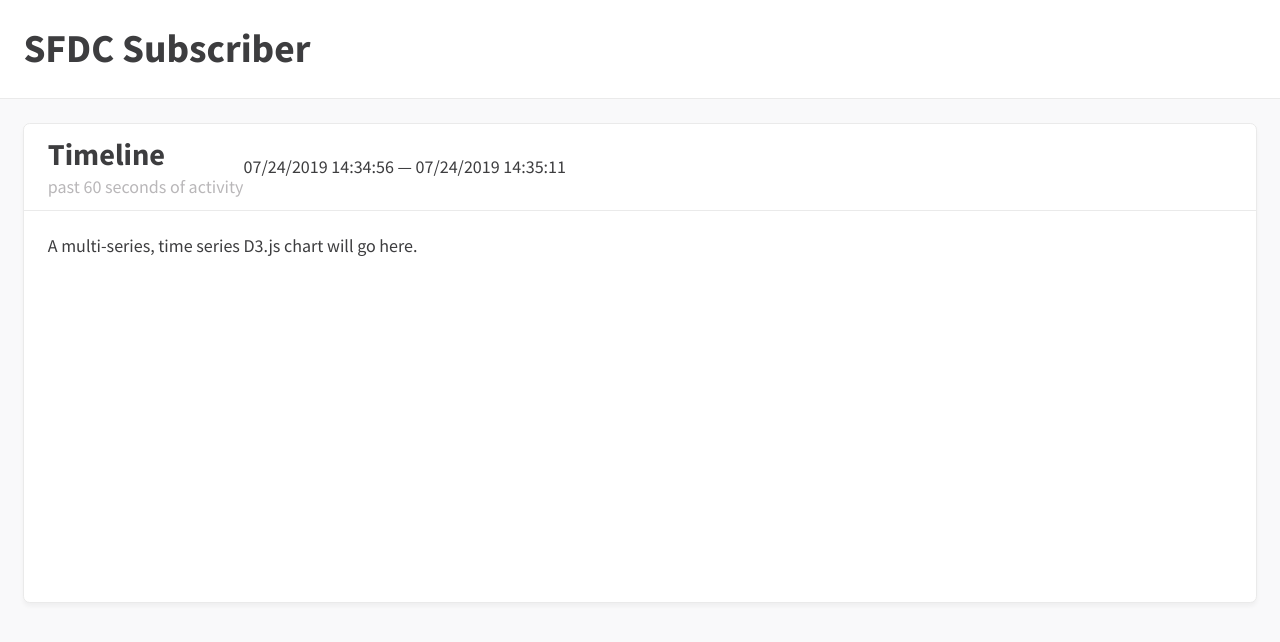
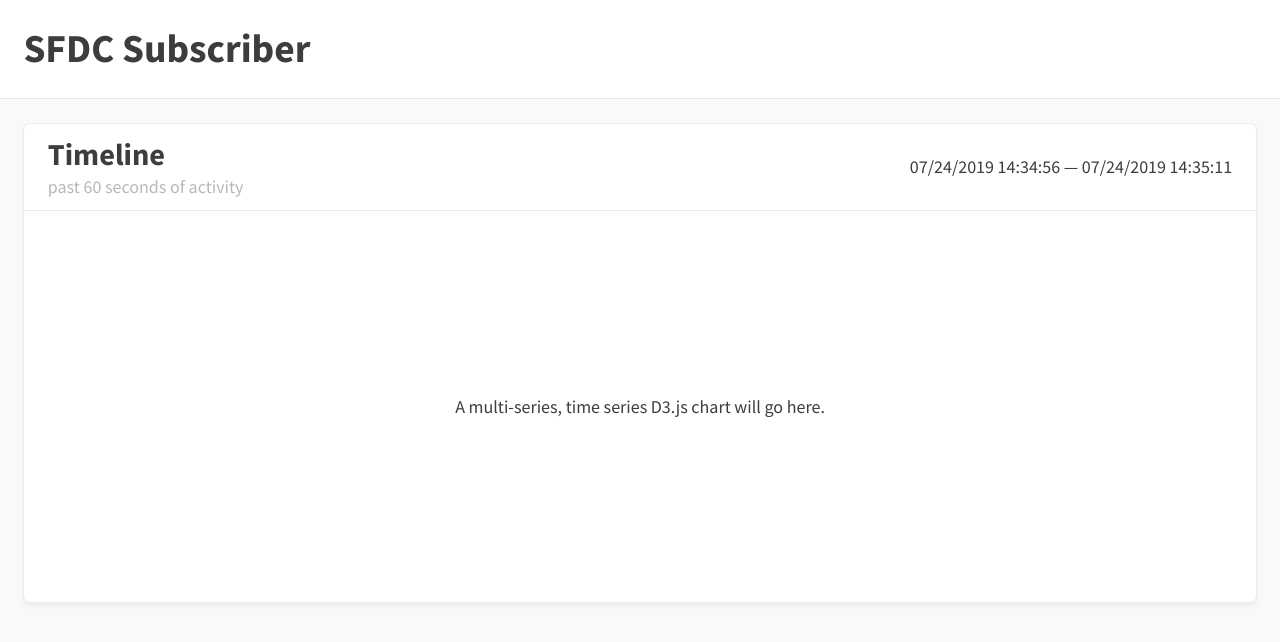
Before and after one commit to MatthewKosloski/sfdc-subscriber, a React (Create React App) app in the folder client/: page / in a window 1280 px wide. Shown: the top 642 px of the page. Built offline with nearby package versions, Linux system fonts and the light colour scheme.

Commit message:
added Timeline card organism

```diff
--- /dev/null
+++ b/client/src/components/organisms/TimelineCard/TimeRange.tsx
@@ -0,0 +1,7 @@
+import React from 'react';
+
+const TimeRange: React.FC<{}> = () => (
+	<p className="u-m-zero">07/24/2019 14:34:56 &mdash; 07/24/2019 14:35:11</p>
+);
+
+export default TimeRange;
--- /dev/null
+++ b/client/src/components/organisms/TimelineCard/Timeline.tsx
@@ -0,0 +1,9 @@
+import React from 'react';
+
+const Timeline: React.FC<{}> = () => (
+	<p className="u-font-center u-m-zero u-align-center" style={{height: '100%'}}>
+		A multi-series, time series D3.js chart will go here.
+	</p>
+);
+
+export default Timeline;
--- a/client/src/components/organisms/TimelineCard/index.tsx
+++ b/client/src/components/organisms/TimelineCard/index.tsx
@@ -1,18 +1,19 @@
 import React from 'react';
 
-import { Card } from '../../../design-system/components/organisms';
+import { Card } from '../../../design-system/components';
 
-interface ITimelineCard {
+import TimeRange from './TimeRange';
+import Timeline from './Timeline';
 
-}
+interface ITimelineCard {}
 
 const TimelineCard: React.FC<ITimelineCard> = () => (
 	<Card
 		titleText="Timeline"
 		subtitleText="past 60 seconds of activity"
-		sideHeaderComponent={<p className="u-m-zero">07/24/2019 14:34:56 &mdash; 07/24/2019 14:35:11</p>}
-		constrictBodyHeight>
-		<p>A multi-series, time series D3.js chart will go here.</p>
+		sideHeaderComponent={<TimeRange />}
+		headerHasSpaceBetween>
+		<Timeline />
 	</Card>
 );
 
```
